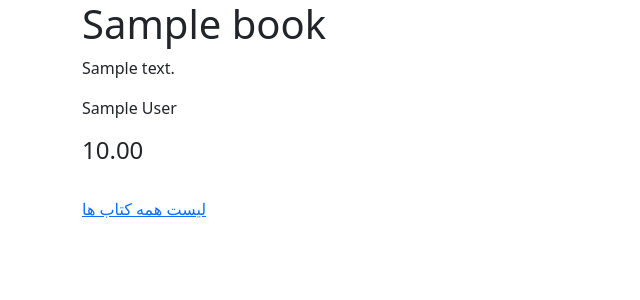
After one commit to HosseinJafari715/django_course_bookstore_project, a Django app: page /books/1/ in a window 1280 px wide. The commit adds this page. Shown: the top 300 px of the page, without its empty margins (0-640 px from the left). Run offline with Django 5.2, Linux system fonts and the light colour scheme; tables that the repository leaves empty hold one stand-in row (values such as "Sample post").

Commit message:
add BookDetailView

```diff
--- a/books/models.py
+++ b/books/models.py
@@ -1,11 +1,16 @@
 from django.db import models
+from django.urls import reverse
+
 
 class Book(models.Model):
     title = models.CharField(max_length=200)
     author = models.CharField(max_length=200)
-    content = models.TextField()
+    # content = models.TextField()
+    description = models.TextField()
     price = models.DecimalField(max_digits=5, decimal_places=2) # Money -> Decimal
-
 
     def __str__(self):
         return self.title
+
+    def get_absolute_url(self):
+        return reverse('book_detail', args=[self.id])
--- /dev/null
+++ b/books/templates/books/book_detail.html
@@ -0,0 +1,14 @@
+{% extends '_base.html' %}
+
+{% block page_title%}جزییات کتاب {{book.title}}{% endblock %}
+
+{% block content%}
+    <h1>{{book.title}}</h1>
+    <p>{{book.description}}</p>
+    <p>{{book.author}}</p>
+    <h4>{{book.price}}</h4>
+    <br>
+    <a href="{% url 'book_list'%}">لیست همه کتاب ها</a>
+
+
+{% endblock%}
--- a/books/templates/books/book_list.html
+++ b/books/templates/books/book_list.html
@@ -4,7 +4,10 @@
 
 {% block content%}
     {% for book in books %}
-        <h1>{{book.title}}</h1>
+        <!-- <a href="{% url 'book_detail' book.id%}"><h1>{{book.title}}</h1></a> -->
+         <a href="{{book.get_absolute_url}}"><h1>{{book.title}}</h1></a>
+        <p>{{book.description}}</p>
+        <br>
     {% endfor %}
 
 
--- a/books/urls.py
+++ b/books/urls.py
@@ -1,7 +1,8 @@
 from django.urls import path
-from . views import BookListView
+from . views import BookListView, BookDetailView
 
 
 urlpatterns = [
-    path('', BookListView.as_view(), name="book_list")
+    path('', BookListView.as_view(), name="book_list"),
+    path('<int:pk>/', BookDetailView.as_view(), name='book_detail')
 ]
--- a/books/views.py
+++ b/books/views.py
@@ -6,3 +6,8 @@ class BookListView(generic.ListView):
     model = Book
     template_name  ='books/book_list.html'
     context_object_name = 'books'
+
+
+class BookDetailView(generic.DeleteView):
+    model = Book
+    template_name = 'books/book_detail.html'
```
Also changed, not shown: books/migrations/0002_rename_content_book_description.py (added).
